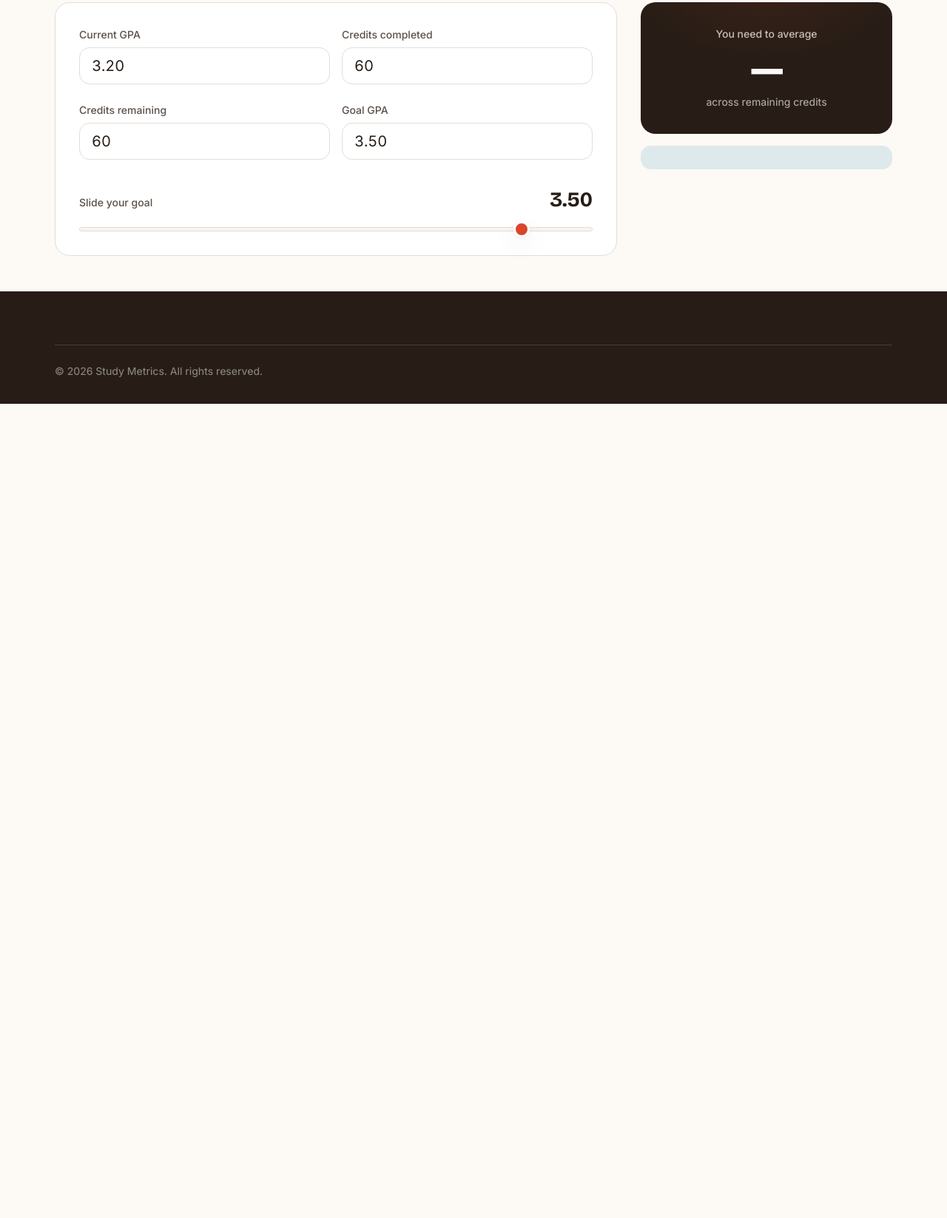
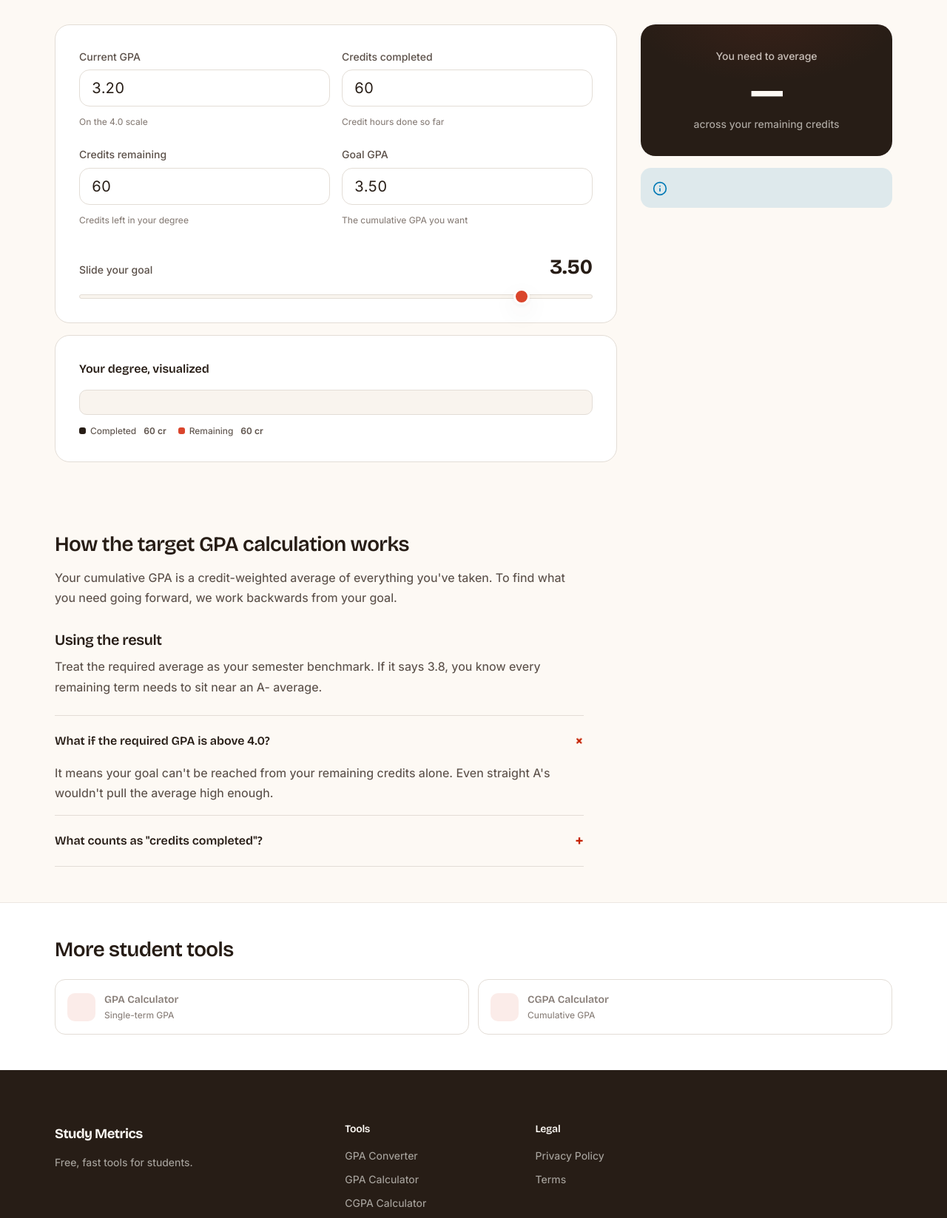
Before and after one commit to qazianwaar1996-prog/study-metrics, a plain HTML site: page target-gpa.html in a window 1280 px wide. Shown: the part 363-2010 px from the top of the page at 74% size. Before the commit the page ends 909 px from the top, so only its background shows below. Drawn offline with nearby package versions, Linux system fonts and the light colour scheme.

Commit message:
Update target-gpa.html

```diff
--- a/target-gpa.html
+++ b/target-gpa.html
@@ -4,6 +4,7 @@
 <meta charset="UTF-8">
 <meta name="viewport" content="width=device-width, initial-scale=1.0">
 <title>Target GPA Calculator — Study Metrics</title>
+<meta name="description" content="Free target GPA calculator. Find the exact GPA you need in your remaining courses to hit your goal.">
 <link rel="icon" type="image/svg+xml" href="images/favicon.svg">
 <link rel="preconnect" href="https://fonts.googleapis.com">
 <link rel="preconnect" href="https://fonts.gstatic.com" crossorigin>
@@ -18,43 +19,82 @@
     <div class="nav-cta"><a href="index.html#tools" class="btn btn-ghost">All tools</a><button class="menu-toggle" id="menuToggle" aria-label="Menu"><svg viewBox="0 0 24 24" fill="none" stroke="currentColor" stroke-width="2" stroke-linecap="round"><path d="M4 6h16M4 12h16M4 18h16"/></svg></button></div>
   </div>
 </header>
+
 <section class="tool-head">
   <div class="grid-bg"></div>
   <div class="wrap">
     <div class="crumb"><a href="index.html">Home</a><svg viewBox="0 0 24 24" fill="none" stroke="currentColor" stroke-width="2" stroke-linecap="round"><path d="m9 18 6-6-6-6"/></svg><span>Target GPA Calculator</span></div>
     <h1>Target GPA Calculator</h1>
-    <p>Know where you stand and where you want to be. Enter your current GPA and set a goal.</p>
+    <p>Know where you stand and where you want to be. Enter your current GPA and set a goal, and we'll tell you the exact GPA you need across your remaining credits to get there.</p>
   </div>
 </section>
+
 <div class="wrap">
   <div class="tool-layout wide-rail">
     <div class="calc-main">
       <div class="panel">
         <div class="inputs">
           <div class="pair">
-            <div class="field"><label for="curGpa">Current GPA</label><input class="input lg tnum" id="curGpa" type="number" min="0" max="4" step="0.01" value="3.20"></div>
-            <div class="field"><label for="curCredits">Credits completed</label><input class="input lg tnum" id="curCredits" type="number" min="0" step="1" value="60"></div>
+            <div class="field"><label for="curGpa">Current GPA</label><input class="input lg tnum" id="curGpa" type="number" min="0" max="4" step="0.01" value="3.20"><div class="hint">On the 4.0 scale</div></div>
+            <div class="field"><label for="curCredits">Credits completed</label><input class="input lg tnum" id="curCredits" type="number" min="0" step="1" value="60"><div class="hint">Credit hours done so far</div></div>
           </div>
           <div class="pair">
-            <div class="field"><label for="remCredits">Credits remaining</label><input class="input lg tnum" id="remCredits" type="number" min="1" step="1" value="60"></div>
-            <div class="field"><label for="goalGpa">Goal GPA</label><input class="input lg tnum" id="goalGpa" type="number" min="0" max="4" step="0.01" value="3.50"></div>
+            <div class="field"><label for="remCredits">Credits remaining</label><input class="input lg tnum" id="remCredits" type="number" min="1" step="1" value="60"><div class="hint">Credits left in your degree</div></div>
+            <div class="field"><label for="goalGpa">Goal GPA</label><input class="input lg tnum" id="goalGpa" type="number" min="0" max="4" step="0.01" value="3.50"><div class="hint">The cumulative GPA you want</div></div>
           </div>
           <div class="field slider-wrap">
-            <div class="slider-val"><label for="goalSlide">Slide your goal</label><b class="tnum" id="goalSlideVal">3.50</b></div>
+            <div class="slider-val"><label style="margin:0" for="goalSlide">Slide your goal</label><b class="tnum" id="goalSlideVal">3.50</b></div>
             <input type="range" id="goalSlide" min="0" max="4" step="0.01" value="3.50">
           </div>
         </div>
       </div>
+      <div class="panel" style="margin-top:var(--s4)">
+        <div style="font-family:var(--font-display);font-weight:600;margin-bottom:var(--s4)">Your degree, visualized</div>
+        <div class="bar-track"><div class="bar-seg done" id="segDone"></div><div class="bar-seg need" id="segNeed"></div></div>
+        <div class="bar-legend"><span><span class="dot" style="background:var(--ink)"></span>Completed <b class="tnum" id="legDone" style="margin-left:4px">60 cr</b></span><span><span class="dot" style="background:var(--accent)"></span>Remaining <b class="tnum" id="legNeed" style="margin-left:4px">60 cr</b></span></div>
+      </div>
     </div>
     <div class="result-rail">
-      <div class="res-hero"><div class="label">You need to average</div><div class="res-big tnum" id="need">—</div><div class="res-sub" id="needSub">across remaining credits</div></div>
-      <div class="verdict info" id="verdict"><span id="verdictText"></span></div>
+      <div class="res-hero"><div class="label">You need to average</div><div class="res-big tnum" id="need">—</div><div class="res-sub" id="needSub">across your remaining credits</div></div>
+      <div class="verdict info" id="verdict"><svg viewBox="0 0 24 24" fill="none" stroke="currentColor" stroke-width="2" stroke-linecap="round" stroke-linejoin="round"><circle cx="12" cy="12" r="10"/><path d="M12 16v-4M12 8h.01"/></svg><span id="verdictText"></span></div>
     </div>
   </div>
 </div>
+
+<div class="wrap">
+  <div class="prose">
+    <h2>How the target GPA calculation works</h2>
+    <p>Your cumulative GPA is a credit-weighted average of everything you've taken. To find what you need going forward, we work backwards from your goal.</p>
+    <h3>Using the result</h3>
+    <p>Treat the required average as your semester benchmark. If it says 3.8, you know every remaining term needs to sit near an A- average.</p>
+    <div class="faq">
+      <details open><summary>What if the required GPA is above 4.0?</summary><p>It means your goal can't be reached from your remaining credits alone. Even straight A's wouldn't pull the average high enough.</p></details>
+      <details><summary>What counts as "credits completed"?</summary><p>All credit hours that already have a final grade factored into your GPA.</p></details>
+    </div>
+  </div>
+</div>
+
+<section class="related">
+  <div class="wrap">
+    <h2 style="font-size:var(--step-lg)">More student tools</h2>
+    <div class="rel-grid">
+      <a href="gpa.html" class="rel-card"><span class="rel-ico"></span><span><b>GPA Calculator</b><span>Single-term GPA</span></span></a>
+      <a href="cgpa.html" class="rel-card"><span class="rel-ico"></span><span><b>CGPA Calculator</b><span>Cumulative GPA</span></span></a>
+    </div>
+  </div>
+</section>
+
 <footer class="foot">
-  <div class="wrap"><div class="foot-bottom"><span>© 2026 Study Metrics. All rights reserved.</span></div></div>
+  <div class="wrap">
+    <div class="foot-grid">
+      <div class="foot-brand"><a href="index.html" class="logo">Study Metrics</a><p>Free, fast tools for students.</p></div>
+      <div class="foot-col"><h4>Tools</h4><a href="gpa-converter.html">GPA Converter</a><a href="gpa.html">GPA Calculator</a><a href="cgpa.html">CGPA Calculator</a></div>
+      <div class="foot-col"><h4>Legal</h4><a href="privacy-policy.html">Privacy Policy</a><a href="terms-and-conditions.html">Terms</a></div>
+    </div>
+    <div class="foot-bottom"><span>© 2026 Study Metrics. All rights reserved.</span></div>
+  </div>
 </footer>
+
 <script src="js/script.js"></script>
 <script src="js/target-gpa.js"></script>
 </body>
```
